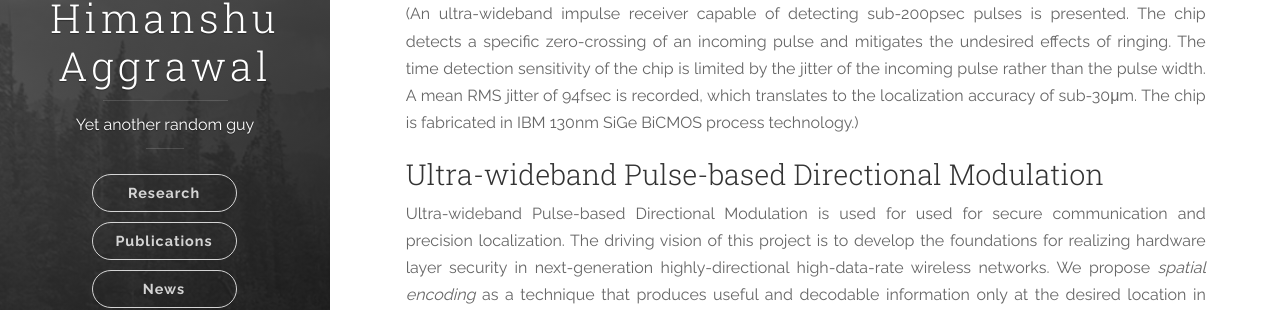
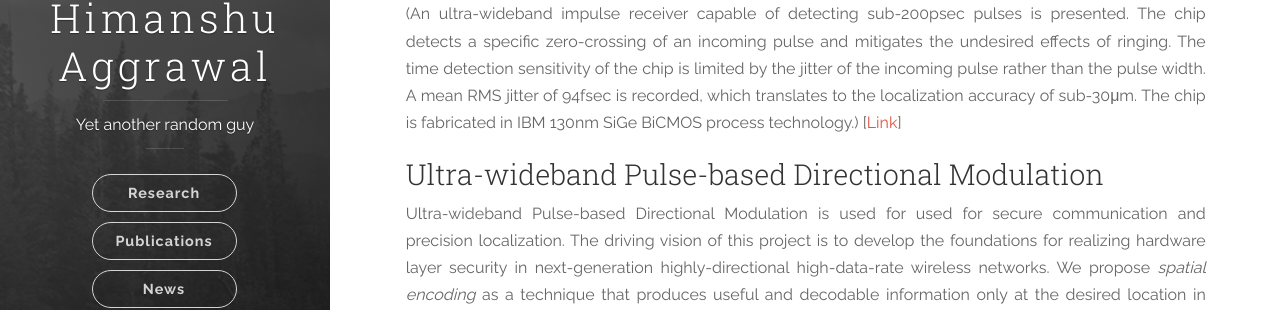
Before and after one commit to ahimanshu13/ahimanshu13.github.io, a Jekyll site: the page built from research/index.md, in a window 1280 px wide and 900 px high, scrolled down 751 px. Shown: the part 256-566 px from the top of the window. Built offline with Jekyll 4.4.1, drawn with Linux system fonts in a browser that asks for light colours; nearby versions of some CDN libraries.

Commit message:
Update Research

```diff
--- a/research/index.md
+++ b/research/index.md
@@ -18,6 +18,7 @@
 Tight synchronization of a distributed array with widely-spaced sparse elements is a key enabler in coherent combining of signals in space. The objective of this project is to build a wireless synchronization link capable of synchronizing a master node to multiple slave nodes with timing jitter of less than 100fsec. One technique for achieving time synchronization among array elements is to use crystal oscillators at each node. Most commercial Temperature Compensated Crystal Oscillators (TCXOs) have a frequency stability of 1 to 5ppm. With this level of stability and a carrier frequency of 100GHz, the local oscillator (LO) frequencies of the transmitting nodes can vary by 500kHz. This frequency difference will cause a phase error of 9° in 50ns (500kHz × 50ns × 360°=9°). This large phase error can severely degrade the level of coherency in arrays with widely spaced antennas. A time-domain waveform sensitive circuitry is designed to generate a timing reference from the LOS signal. To increase the accuracy of the timing reference the circuit extracts the zero crossing of the LOS pulse. To further improve the accuracy, the zero-crossing of the main impulse is separated from the ringing effects caused by nearby objects (antenna packaging, DC biasing wires, etc).
 
 (An ultra-wideband impulse receiver capable of detecting sub-200psec pulses is presented. The chip detects a specific zero-crossing of an incoming pulse and mitigates the undesired effects of ringing. The time detection sensitivity of the chip is limited by the jitter of the incoming pulse rather than the pulse width. A mean RMS jitter of 94fsec is recorded, which translates to the localization accuracy of sub-30μm. The chip is fabricated in IBM 130nm SiGe BiCMOS process technology.)
+[[Link](http://ieeexplore.ieee.org/xpl/articleDetails.jsp?arnumber=7444359&newsearch=true&queryText=H.%20Aggrawal){:target="_blank"}]
 
 
 ### Ultra-wideband Pulse-based Directional Modulation
```
